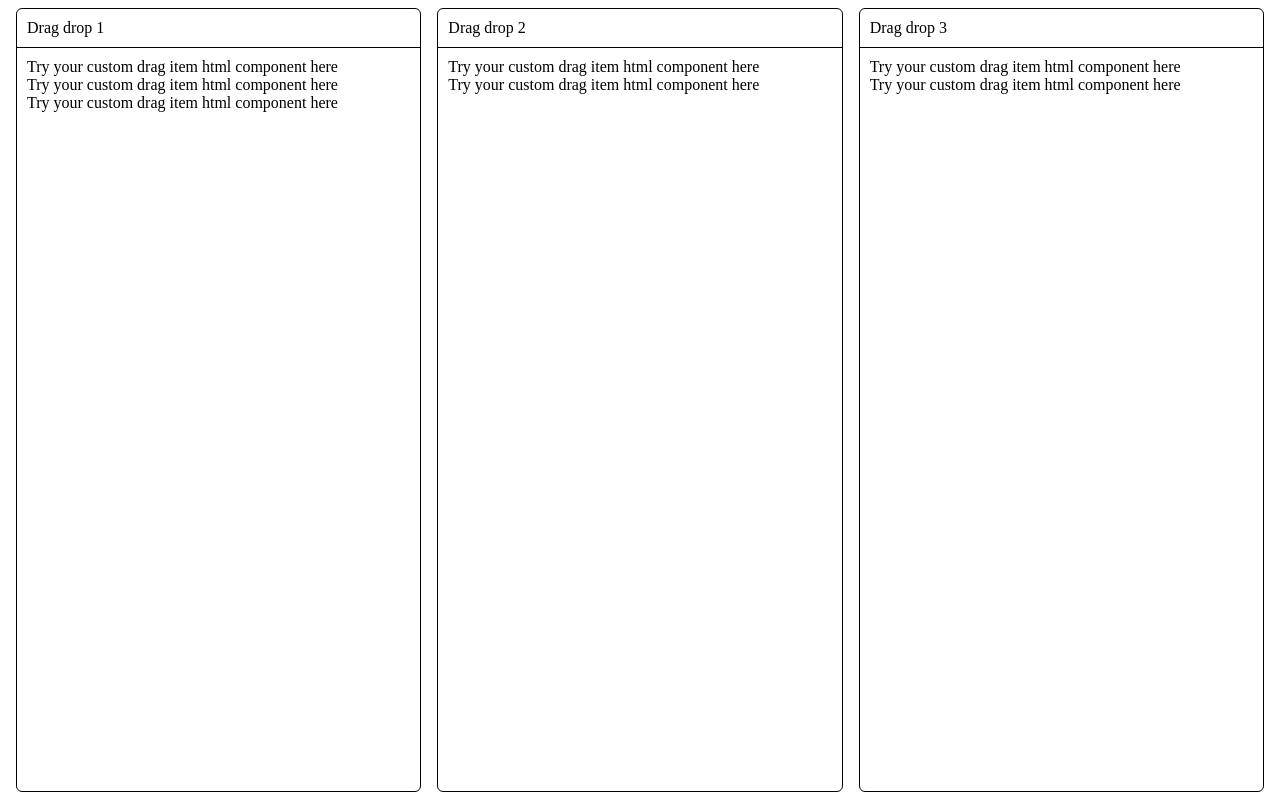
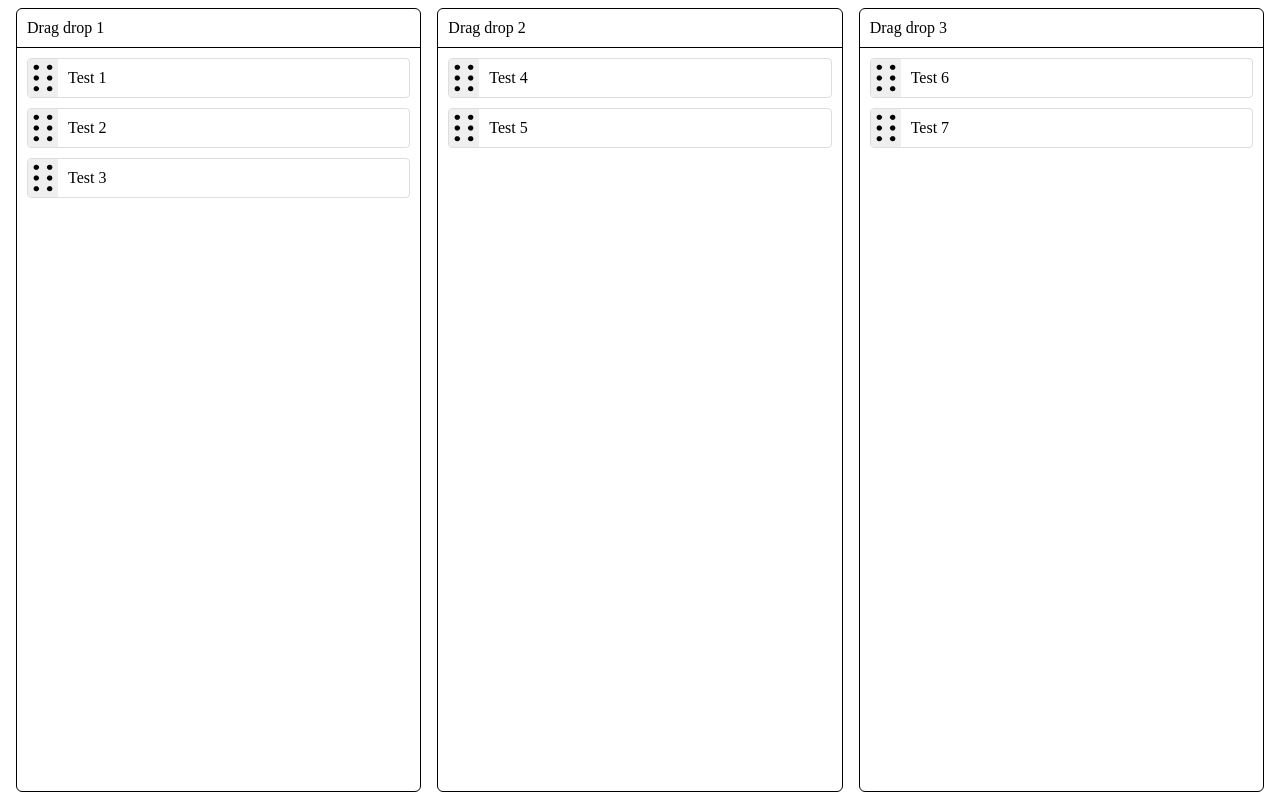
Before and after one commit to bibinantony1998/react-drag-and-drop-multiple, a React (Create React App) app: page / in a window 1280 px wide. Built offline with nearby package versions, Linux system fonts and the light colour scheme.

Commit message:
drag drop HOC - signle parent

```diff
--- a/src/index.tsx
+++ b/src/index.tsx
@@ -62,7 +62,7 @@ ReactDOM.render(
       multiple
       draggerImg
       title
-  >Try your custom drag item html component here</DragDropComponent>
+    />
   </React.StrictMode>,
   document.getElementById("root")
 );
```
